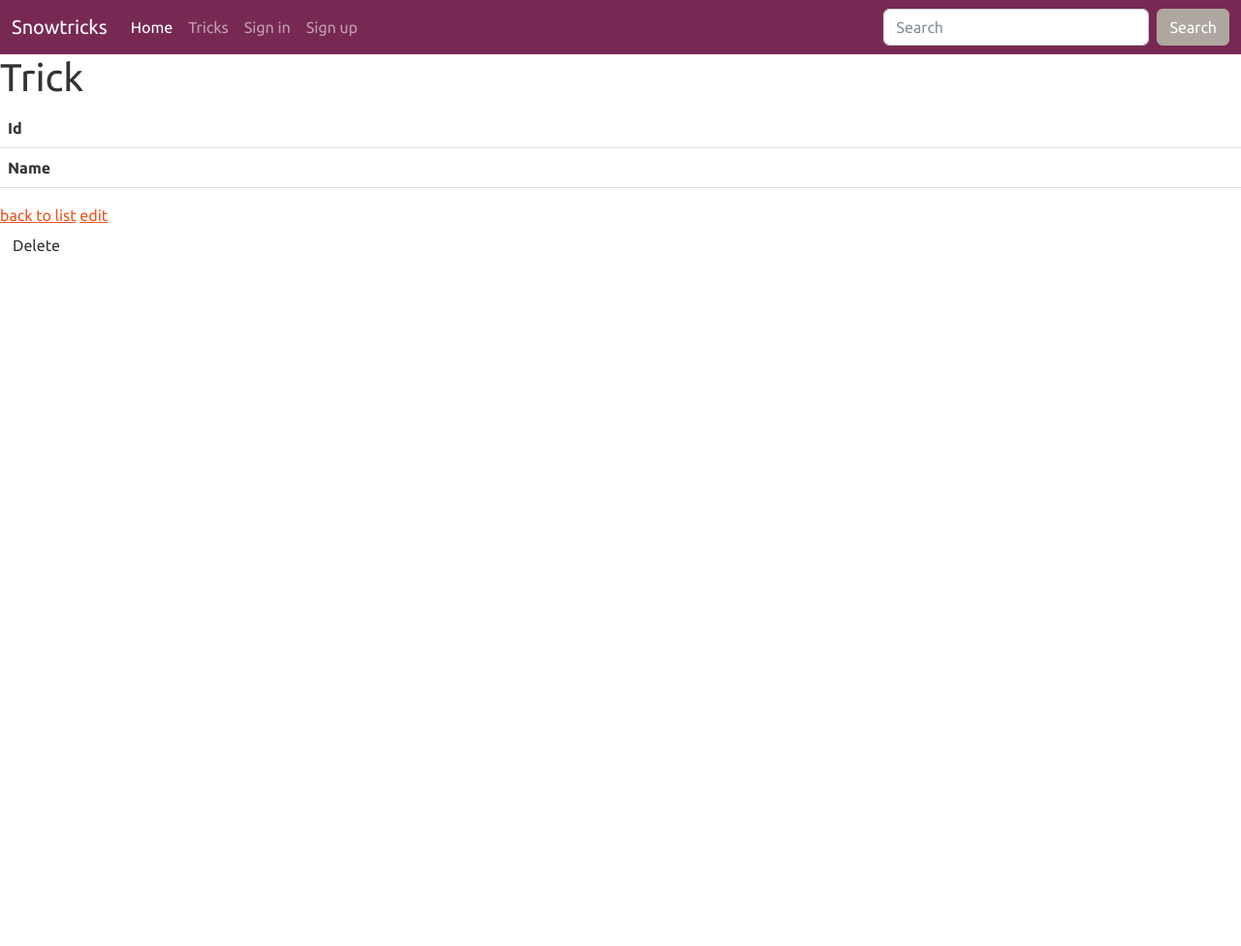
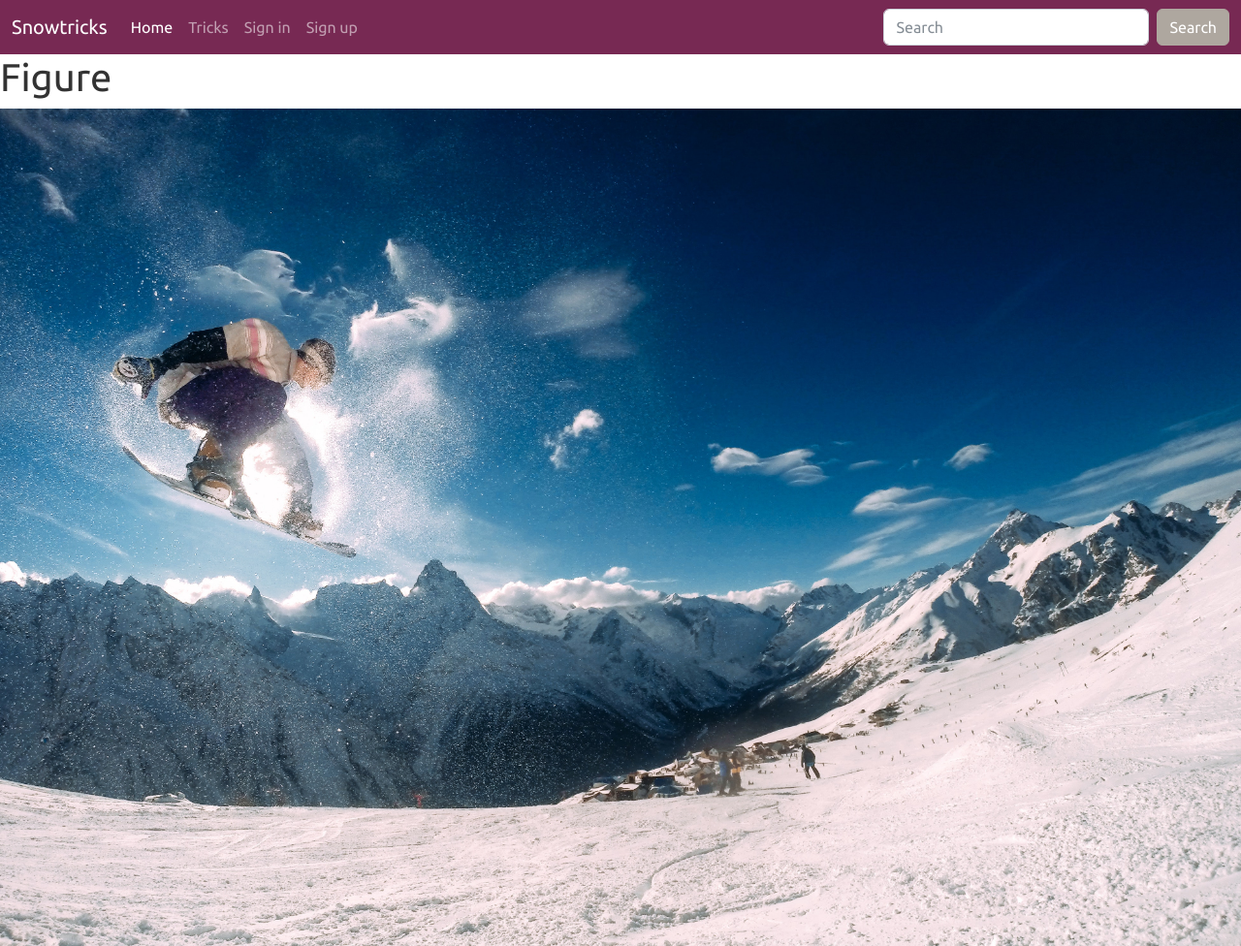
Before and after one commit to mel-a-lab/p6_symfony_project, a Symfony app: template templates/trick/show.html.twig in a window 1280 px wide. Shown: the top 976 px of the page at 97% size. Before the commit the page ends 260 px from the top, so only its background shows below. Run offline with Twig, Linux system fonts and the light colour scheme; the template is opened without the code that fills it, so the values that code supplies are empty; some libraries are stand-ins or nearby versions.

Commit message:
test add images in cards

```diff
--- a/templates/trick/show.html.twig
+++ b/templates/trick/show.html.twig
@@ -3,10 +3,13 @@
 {% block title %}Trick{% endblock %}
 
 {% block body %}
-    <h1>Trick</h1>
+    <h1>Figure</h1>
 
     <table class="table">
         <tbody>
+        <div style="position: relative;">
+    <img src="{{ asset('homepage_image/pexels-evgenia-kirpichnikova-1973293.jpg') }}" alt="image d'accueil" class="img-fluid w-100">
+    <div style="position: absolute; top: 50%; left: 50%; transform: translate(-50%, -50%);">
             <tr>
                 <th>Id</th>
                 <td>{{ trick.id }}</td>
```
Also changed, not shown: src/Entity/TrickImage.php (+8 -0 lines), templates/home.html.twig (+6 -3 lines), 1 other file.
